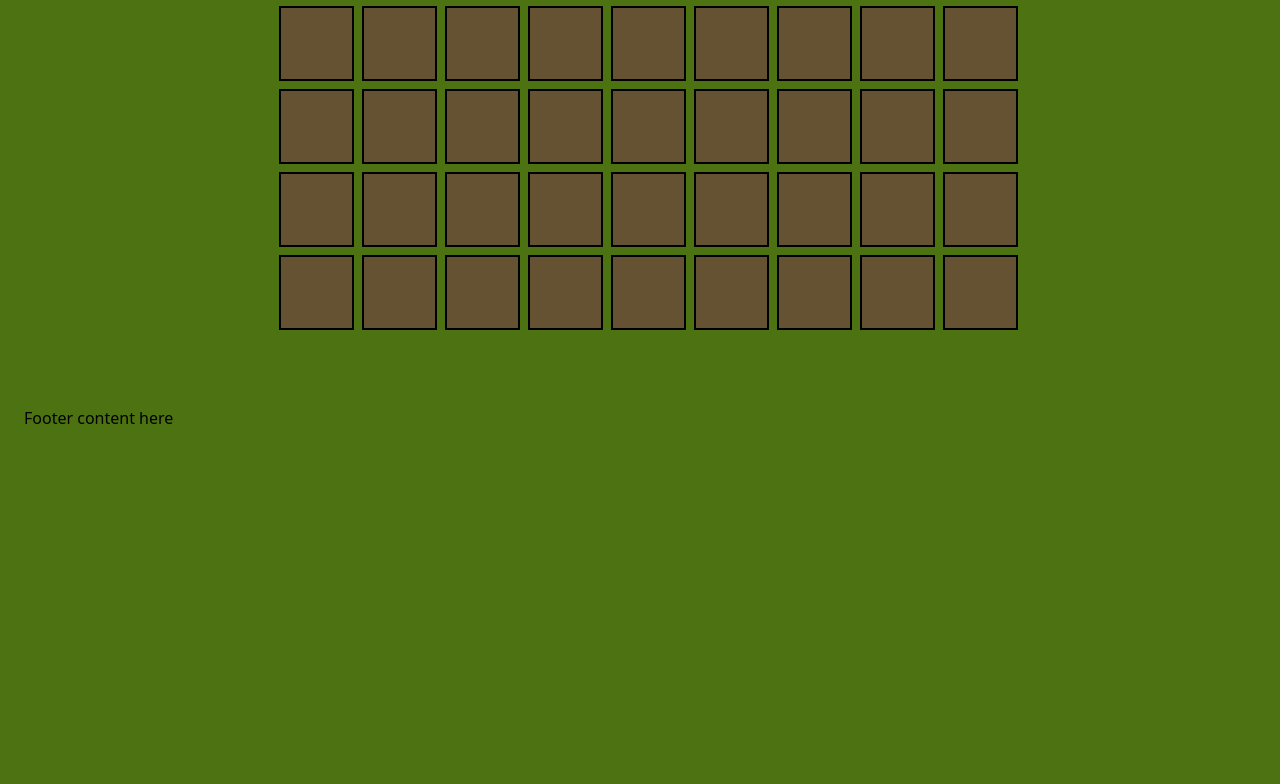
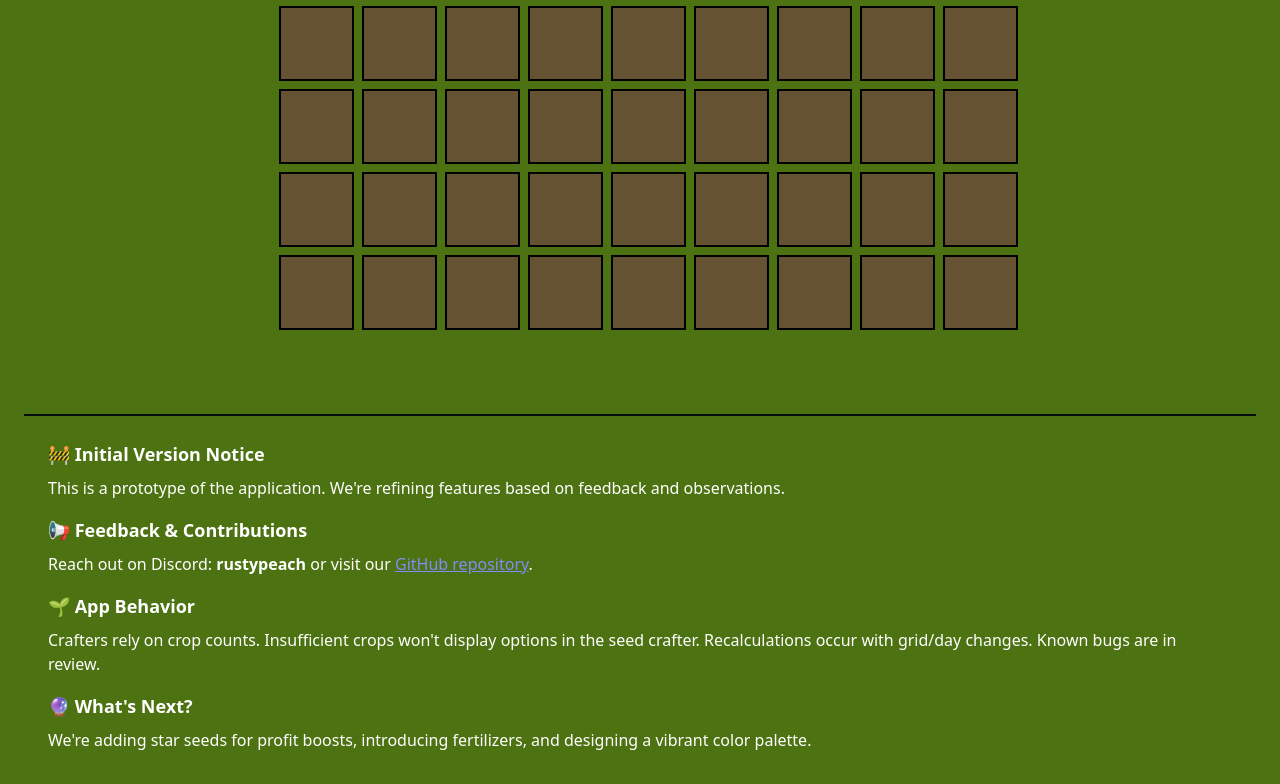
Before and after one commit to DanielLChapman/Palia-Garden, a Next.js app: page / in a window 1280 px wide. Shown: the part 697-1481 px from the top of the page. Before the commit the page ends 1151 px from the top, so only its background shows below. Built offline with nearby package versions, Linux system fonts and the light colour scheme.

Commit message:
Readme update and footer update

```diff
--- a/src/components/Footer.tsx
+++ b/src/components/Footer.tsx
@@ -1,10 +1,31 @@
-import React from 'react';
+import React from "react";
 
 function Footer() {
     return (
-        <footer className="mt-4 py-4">
-        Footer content here
-    </footer>
+        <footer className="border-t-2 p-6 border-night mt-10">
+    <div className="container mx-auto text-white space-y-4">
+        <div className="text-center sm:text-left">
+            <p className="text-lg font-semibold mb-2">🚧 Initial Version Notice</p>
+            <p>This is a prototype of the application. We're refining features based on feedback and observations.</p>
+        </div>
+
+        <div className="text-center sm:text-left">
+            <p className="text-lg font-semibold mb-2">📢 Feedback & Contributions</p>
+            <p>Reach out on Discord: <strong>rustypeach</strong> or visit our <a href="https://github.com/DanielLChapman/Palia-Garden" target="_blank" className="text-indigo-400 hover:text-indigo-600 underline">GitHub repository</a>.</p>
+        </div>
+
+        <div className="text-center sm:text-left">
+            <p className="text-lg font-semibold mb-2">🌱 App Behavior</p>
+            <p>Crafters rely on crop counts. Insufficient crops won't display options in the seed crafter. Recalculations occur with grid/day changes. Known bugs are in review.</p>
+        </div>
+
+        <div className="text-center sm:text-left">
+            <p className="text-lg font-semibold mb-2">🔮 What's Next?</p>
+            <p>We're adding star seeds for profit boosts, introducing fertilizers, and designing a vibrant color palette.</p>
+        </div>
+    </div>
+</footer>
+
     );
 }
 
```
Also changed, not shown: 1 other file (tests, documents, lock files or other folders).
